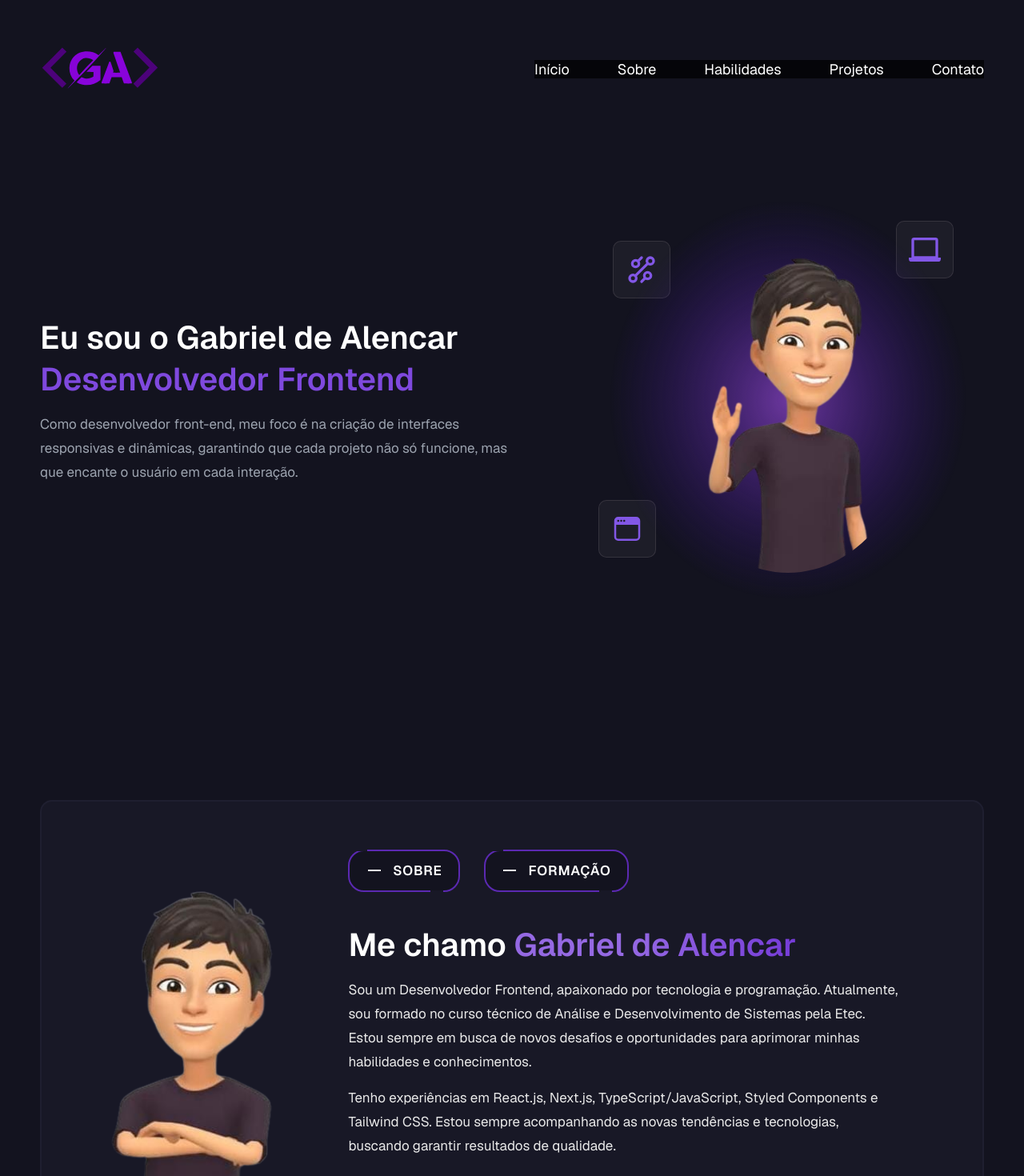
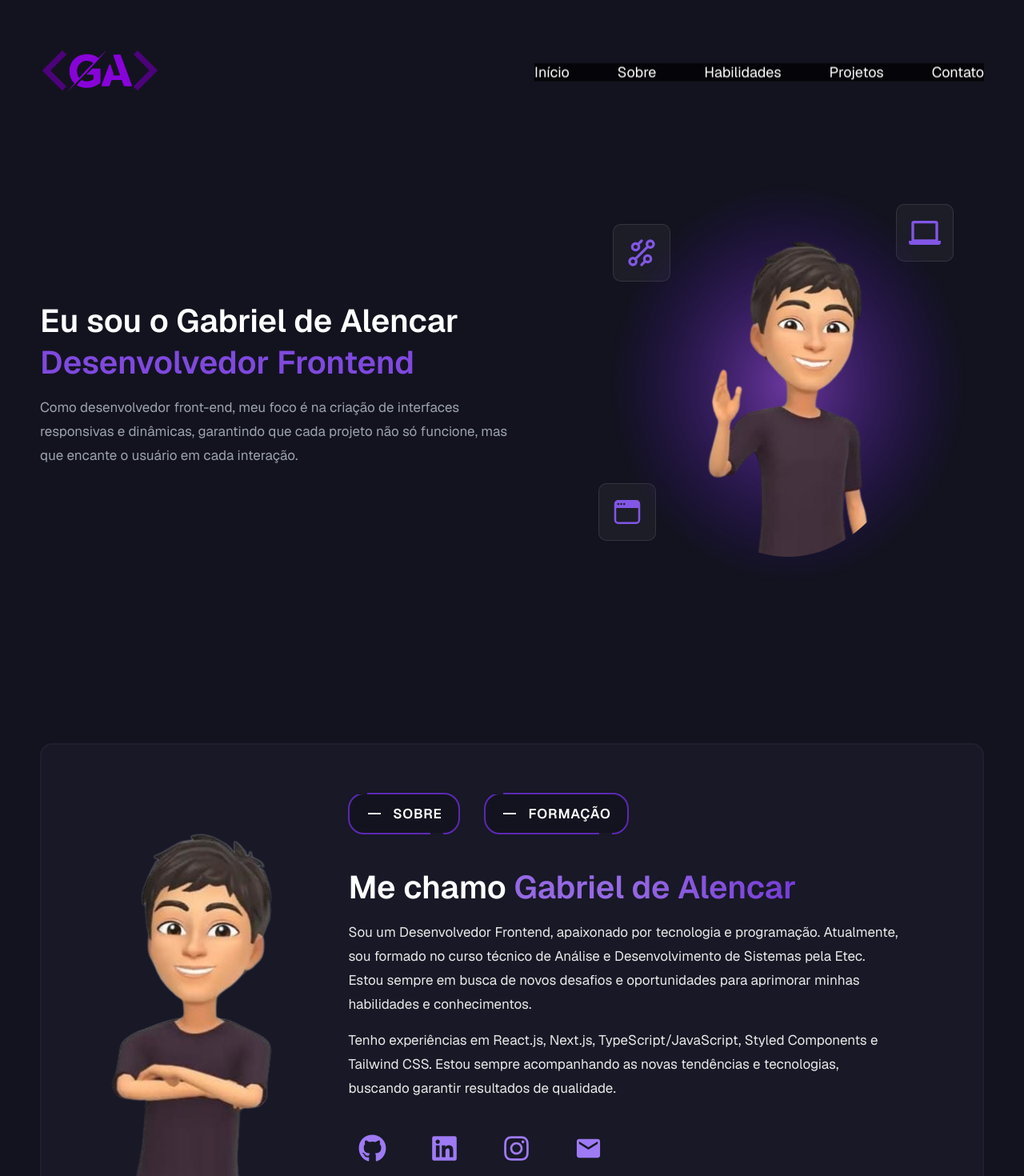
Before and after one commit to gabrielalencs/Portfolio, a React (Vite) app: page / in a window 1280 px wide. Shown: the top 1470 px of the page at 80% size. Built offline with nearby package versions, Linux system fonts and the light colour scheme.

Commit message:
adjustments to the layout and addition of links to networks in the introduction section

```diff
--- a/src/components/Header/index.jsx
+++ b/src/components/Header/index.jsx
@@ -77,29 +77,15 @@ const Header = () => {
 
     return (
         <header
-            className={`header container ${hasScrolled ? "scrolled" : ""}`}
-            ref={headerRef}
+            className="header-container"
+            // ref={headerRef}
         >
+            <div className={`header container ${hasScrolled ? "scrolled" : ""}`} ref={headerRef}>
                 <div className="header__logo">
                     <img src={Logo} alt="Logo Portfólio" />
                 </div>
 
                 <div>
-                <div>
-                    <input
-                        type="checkbox"
-                        id="menu-checkbox"
-                        className="header__checkbox"
-                        checked={isMenuOpen}
-                        onChange={toggleMenu}
-                    />
-                    <label htmlFor="menu-checkbox" className="header__toggle-checkbox">
-                        <div className="header__checkbox-bars" id="bar1"></div>
-                        <div className="header__checkbox-bars" id="bar2"></div>
-                        <div className="header__checkbox-bars" id="bar3"></div>
-                    </label>
-                </div>
-
                     <nav className={`header__menu-overlay ${isMenuOpen ? "open" : ""}`}>
                         <ul className="header__nav-list">
                             <li className="header__nav-item">
@@ -124,7 +110,24 @@ const Header = () => {
                         </ul>
                     </nav>
                 </div>
+            </div>
+
+            <div className="button-menu-mobile-container">
+                <input
+                    type="checkbox"
+                    id="menu-checkbox"
+                    className="header__checkbox"
+                    checked={isMenuOpen}
+                    onChange={toggleMenu}
+                />
+                <label htmlFor="menu-checkbox" className="header__toggle-checkbox">
+                    <div className="header__checkbox-bars" id="bar1"></div>
+                    <div className="header__checkbox-bars" id="bar2"></div>
+                    <div className="header__checkbox-bars" id="bar3"></div>
+                </label>
+            </div>
         </header>
+
     )
 };
 
--- a/src/components/IntroductionSection/index.jsx
+++ b/src/components/IntroductionSection/index.jsx
@@ -11,7 +11,7 @@ import { GrTechnology } from "react-icons/gr";
 
 const Introduction = () => {
     return (
-        <section className="introduction">
+        <section className="introduction" id="introduction">
             <div className="introduction__content">
                 <h1 className="introduction__name-text">Eu sou o Gabriel de Alencar</h1>
                 <h2 className="introduction__role-text">Desenvolvedor Frontend</h2>
--- a/src/styles/base/reset.scss
+++ b/src/styles/base/reset.scss
@@ -15,6 +15,11 @@ html {
 body {
     background-color: color.$body-color;
     overflow-x: hidden !important;
+}
+
+#root {
+    max-width: 215rem;
+    margin: 0 auto;
 }
 
 a {
--- a/src/styles/layout/about.scss
+++ b/src/styles/layout/about.scss
@@ -14,13 +14,9 @@
     }
 
     @include media.laptops {
-        margin: 10rem 5rem 0;
+        margin: 20rem 5rem 0;
         display: flex;
         gap: 2rem;
-    }
-
-    @include media.largeDesktops {
-        margin-top: 0;
     }
 
     &__image {
@@ -117,11 +113,6 @@
             font-size: 1.7rem;
             line-height: 3rem;
             max-width: 69rem;
-        }
-
-        @include media.largeDesktops {
-            font-size: 1.8rem;
-            line-height: 3.2rem;
         }
     }
 
--- a/src/styles/layout/header.scss
+++ b/src/styles/layout/header.scss
@@ -1,27 +1,38 @@
 @use "../base/colors.scss" as color;
 @use "../base/breakpoints.scss" as media;
+
+.header-container {
+    display: flex;
+    align-items: center;
+    justify-content: space-between;
+    width: 100%;
+    height: max-content;
+}
 
 .header {
     padding: 3rem;
     display: flex;
     align-items: center;
     justify-content: space-between;
-    transition: all .3s;
-    position: fixed;
-    top: 0;
-    left: 0;
-    right: 0;
     width: 100%;
-    z-index: 10;
-    overflow-x: hidden;
+    overflow: hidden !important;
 
     @include media.tablets {
         padding: 1rem 3rem;
+        position: fixed;
+        top: 9rem;
+        left: 50%;
+        /* Move o elemento para 50% da largura da tela */
+        transform: translate(-50%, -50%);
+        width: 100%;
+        z-index: 10;
     }
 
     @include media.laptops {
         padding: 1rem 5rem;
     }
+
+    .header__menu-overlay {}
 
     @include media.tablets {
         &.scrolled &__menu-overlay {
@@ -216,9 +227,24 @@
 
 .opacity {
     opacity: 0;
+    // position: relative;
+    // z-index: -999;
 }
 
 // Mobile Menu Button
+
+.button-menu-mobile-container {
+    padding: 3rem;
+    position: fixed;
+    top: 4.7rem;
+    right: 0;
+    z-index: 100;
+
+    @include media.tablets {
+        display: none;
+
+    }
+}
 
 .header__checkbox {
     display: none;
@@ -284,3 +310,340 @@
     transition-duration: .5s;
     transform: rotate(180deg);
 }
+
+
+
+
+
+
+
+
+
+
+// menu online sem o container do menu cobrir tudo, apenas o tamanho dele
+
+/*
+    @use "../base/colors.scss" as color;
+@use "../base/breakpoints.scss" as media;
+
+.header-container {
+    display: flex;
+    align-items: center;
+    justify-content: space-between;
+    width: 100%;
+    height: max-content;
+}
+
+.header {
+    padding: 3rem;
+    display: flex;
+    align-items: center;
+    justify-content: space-between;
+    width: 100%;
+    overflow: hidden !important;
+
+
+    @include media.laptops {
+        padding: 1rem 5rem;
+    }
+
+    // .header__menu-overlay {
+    //     @include media.tablets {
+    //         // padding: 1rem 3rem;
+    //         position: fixed;
+    //         top: 9rem;
+    //         right: 0;
+    //         // left: 50%;
+    //         // transform: translate(-50%, -50%);
+    //         // width: 100%;
+    //         z-index: 10;
+    //     }
+    // }
+
+    @include media.tablets {
+        &.scrolled &__menu-overlay {
+            background: rgba(217, 217, 217, .05);
+            backdrop-filter: blur(19.5px);
+            opacity: 100 !important;
+        }
+
+        &.scrolled &__nav-list {
+            gap: 4rem;
+        }
+    }
+
+    &__logo {
+        width: 13rem;
+        transition: all .3s;
+
+        @include media.laptops {
+            width: 15rem;
+        }
+
+        img {
+            width: 100%;
+            position: relative;
+        }
+    }
+
+    &__nav-list {
+        list-style-type: none;
+        display: flex;
+        flex-direction: column;
+        align-items: center;
+        gap: 5rem;
+        transition: all .3s;
+
+        @include media.tablets {
+            flex-direction: row;
+            gap: 4rem;
+        }
+
+        @include media.laptops {
+            gap: 6rem;
+        }
+
+        @include media.largeDesktops {
+            gap: 7rem;
+        }
+    }
+
+    &__nav-item {
+        color: color.$white;
+        font-size: 3rem;
+        opacity: 0;
+        transform: translateX(100px);
+        transition: opacity .4s ease, transform .4s ease;
+        position: relative;
+
+        &:hover::before {
+            transform-origin: 0% 50%;
+            transform: scale3d(1, 1, 1);
+        }
+
+        &::before {
+            content: '';
+            position: absolute;
+            bottom: -7px;
+            height: 2px;
+            width: 100%;
+            background-color: color.$purple-dark;
+            transform-origin: 100% 50%;
+            transform: scale3d(0, 1, 1);
+            transition: transform 0.3s;
+        }
+
+        &:nth-child(5) {
+            transition-delay: 0.1s;
+
+            @include media.tablets {
+                transition: none;
+            }
+        }
+
+        &:nth-child(4) {
+            transition-delay: 0.2s;
+
+            @include media.tablets {
+                transition: none;
+            }
+        }
+
+        &:nth-child(3) {
+            transition-delay: 0.3s;
+
+            @include media.tablets {
+                transition: none;
+            }
+        }
+
+        &:nth-child(2) {
+            transition-delay: 0.4s;
+
+            @include media.tablets {
+                transition: none;
+            }
+        }
+
+        &:nth-child(1) {
+            transition-delay: 0.5s;
+
+            @include media.tablets {
+                transition: none;
+            }
+        }
+
+        @include media.tablets {
+            opacity: 1;
+            transform: translateX(0);
+            font-size: 1.8rem;
+            transition: none;
+        }
+
+        @include media.largeDesktops {
+            font-size: 2rem;
+        }
+    }
+
+    &__menu-overlay.open &__nav-item {
+        opacity: 1;
+        transform: translateX(0);
+
+        &:nth-child(1) {
+            transition-delay: 0.1s;
+        }
+
+        &:nth-child(2) {
+            transition-delay: 0.2s;
+        }
+
+        &:nth-child(3) {
+            transition-delay: 0.3s;
+        }
+
+        &:nth-child(4) {
+            transition-delay: 0.4s;
+        }
+
+        &:nth-child(5) {
+            transition-delay: 0.5s;
+        }
+    }
+
+    &__menu-overlay {
+        position: fixed;
+        top: 0;
+        left: 0;
+        width: 100vw;
+        height: 100vh;
+        background: rgba(0, 0, 0, .7);
+        backdrop-filter: blur(6px);
+        -webkit-backdrop-filter: blur(5px);
+        color: white;
+        z-index: 50;
+        display: flex;
+        flex-direction: column;
+        align-items: center;
+        justify-content: center;
+        clip-path: circle(0% at 100% 0%);
+        -webkit-clip-path: circle(0% at 100% 0%);
+        transition: clip-path .8s linear, -webkit-clip-path .8s linear;
+
+        &.open {
+            clip-path: circle(150% at 50% 50%);
+            -webkit-clip-path: circle(150% at 50% 50%);
+        }
+
+        @include media.tablets {
+            position: fixed;
+            top: 5.5rem;
+            left: auto;
+            right: 3rem;
+            width: max-content;
+            max-height: max-content;
+            clip-path: none;
+            transition: none;
+            background: transparent;
+            backdrop-filter: none;
+            transition: all .3s;
+            z-index: 50;
+            padding: 3rem;
+            border-radius: 3rem;
+        }
+
+        @include media.laptops {
+            top: 4.5rem;
+            right: 8rem;
+
+            // left: 50%;
+            // transform: translate(0, 10%);
+        }
+    }
+}
+
+.opacity {
+    opacity: 0;
+    // position: relative;
+    // z-index: -999;
+}
+
+// Mobile Menu Button
+
+.button-menu-mobile-container {
+    padding: 3rem;
+    position: fixed;
+    top: 4.7rem;
+    right: 0;
+    z-index: 100;
+
+    @include media.tablets {
+        display: none;
+
+    }
+}
+
+.header__checkbox {
+    display: none;
+}
+
+.header__toggle-checkbox {
+    position: relative;
+    width: 40px;
+    height: 40px;
+    cursor: pointer;
+    display: flex;
+    flex-direction: column;
+    align-items: center;
+    justify-content: center;
+    gap: 10px;
+    transition-duration: .5s;
+    z-index: 99;
+
+    @include media.tablets {
+        display: none;
+    }
+}
+
+.header__checkbox-bars {
+    width: 100%;
+    height: 4px;
+    background-color: #8904DC;
+    border-radius: 4px;
+}
+
+#bar2 {
+    transition-duration: .8s;
+}
+
+#bar1,
+#bar3 {
+    width: 70%;
+}
+
+#menu-checkbox:checked+.header__toggle-checkbox .header__checkbox-bars {
+    position: absolute;
+    transition-duration: .5s;
+}
+
+#menu-checkbox:checked+.header__toggle-checkbox #bar2 {
+    transform: scaleX(0);
+    transition-duration: .5s;
+}
+
+#menu-checkbox:checked+.header__toggle-checkbox #bar1 {
+    width: 100%;
+    transform: rotate(45deg);
+    transition-duration: .5s;
+}
+
+#menu-checkbox:checked+.header__toggle-checkbox #bar3 {
+    width: 100%;
+    transform: rotate(-45deg);
+    transition-duration: .5s;
+}
+
+#menu-checkbox:checked+.header__toggle-checkbox {
+    transition-duration: .5s;
+    transform: rotate(180deg);
+}
+*/
--- a/src/styles/layout/introduction.scss
+++ b/src/styles/layout/introduction.scss
@@ -2,18 +2,17 @@
 @use "../base/breakpoints.scss" as media;
 
 .introduction {
-    margin-top: 20rem;
+    margin-top: 1rem;
+
+    @include media.tablets {
+        margin-top: 20rem;
+    }
 
     @include media.laptops {
         display: flex;
         justify-content: center;
         align-items: center;
-        height: 100vh;
-        margin-top: 10rem;
-    }
-
-    @include media.largeDesktops {
-        margin-top: 0;
+        margin-top: 23rem;
     }
 
     .introduction__content {
--- a/src/styles/layout/projects.scss
+++ b/src/styles/layout/projects.scss
@@ -59,7 +59,7 @@
         &:hover {
             transform: scale(1.1);
             position: relative;
-            z-index: 10;
+            z-index: 55;
         }
 
         &:hover .projects__buttons {
@@ -82,10 +82,6 @@
             height: 0.3rem;
             bottom: 0.3rem;
             background-image: linear-gradient(90deg, #8257E6 0%, #A40EE4 92.32%);
-
-            @include media.tablets {
-                bottom: 0.2rem;
-            }
         }
 
         &::before {
--- a/src/styles/layout/skills.scss
+++ b/src/styles/layout/skills.scss
@@ -29,11 +29,11 @@
     }
 
     &__container {
+        width: 100%;
         margin-top: 5rem;
         display: grid;
         gap: 4rem;
         grid-template-columns: repeat(2, 1fr);
-        max-width: max-content;
 
         @include media.tablets {
             grid-template-columns: repeat(4, 1fr);
```
Also changed, not shown: src/components/AboutSection/index.jsx (+24 -7 lines). Lines whose indentation alone changed are shown as unchanged.
